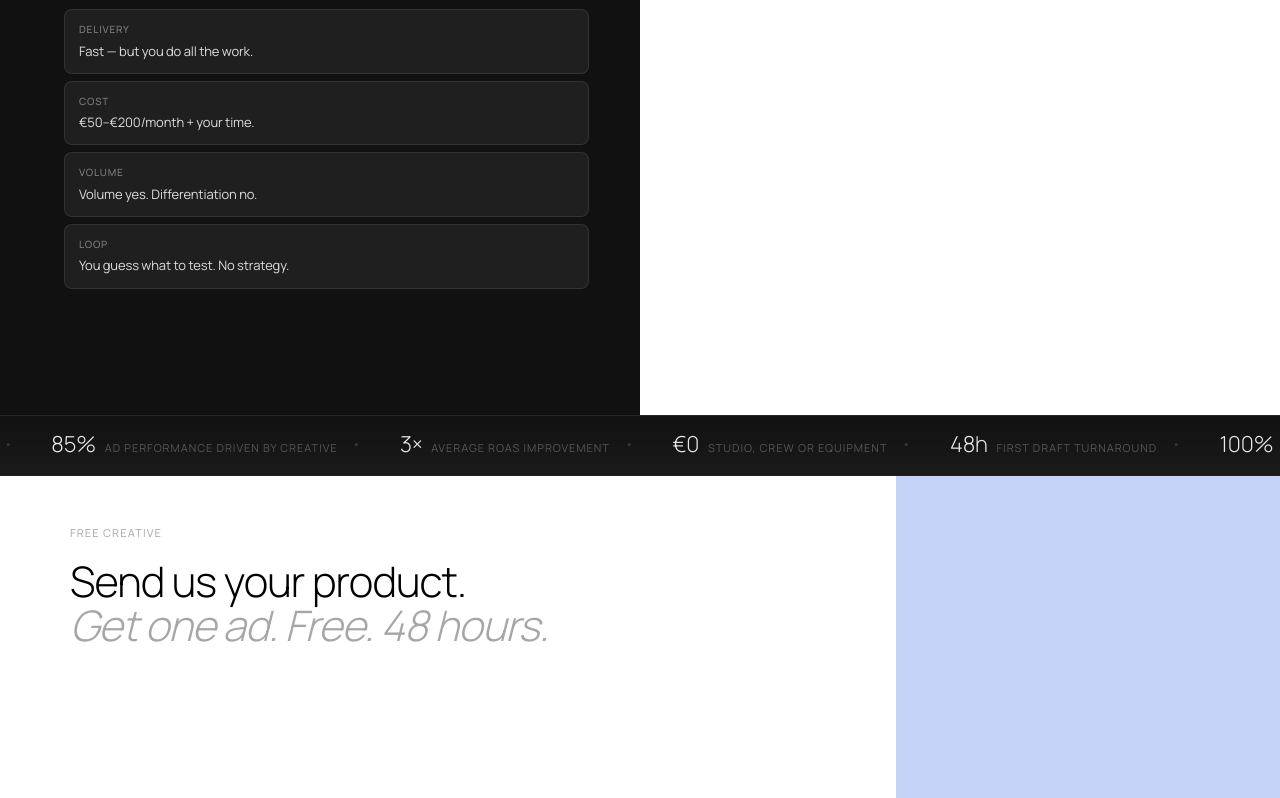
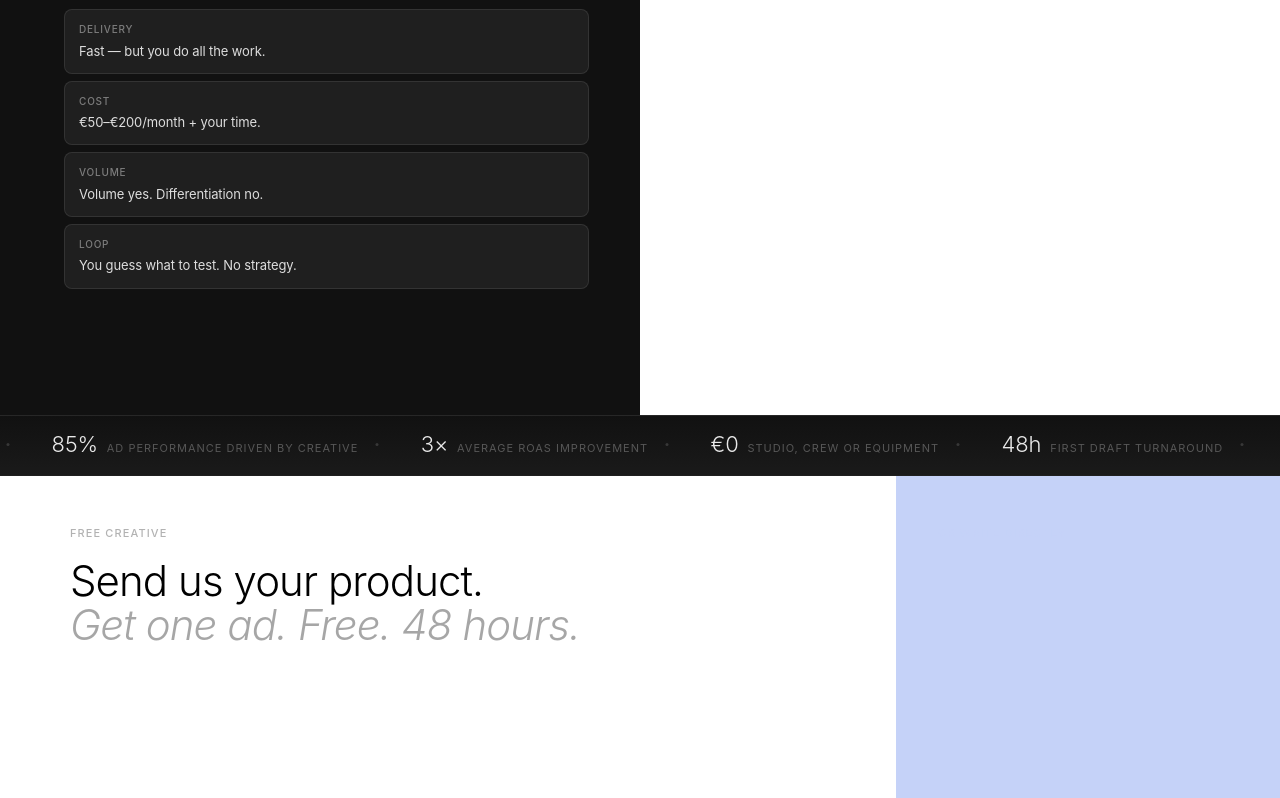
Before and after one commit to 0xAyoub/lumina-website, a React (Vite) app: page / in a window 1280 px wide. Shown: the part 6680-7478 px from the top of the page. Built offline with nearby package versions, Linux system fonts and the light colour scheme; the HTML template or start-up script is replaced by a standard one.

Commit message:
feat: switch to SF Pro via system font stack (-apple-system, BlinkMacSystemFont)

```diff
--- a/index.html
+++ b/index.html
@@ -175,7 +175,6 @@
     <!-- Fonts -->
     <link rel="preconnect" href="https://fonts.googleapis.com" />
     <link rel="preconnect" href="https://fonts.gstatic.com" crossorigin />
-    <link href="https://fonts.googleapis.com/css2?family=Manrope:wght@200;300;400;500;600&display=swap" rel="stylesheet" />
   </head>
 
   <body>
--- a/src/index.css
+++ b/src/index.css
@@ -61,7 +61,7 @@
 
   body {
     @apply bg-background text-foreground antialiased;
-    font-family: 'Manrope', sans-serif;
+    font-family: -apple-system, BlinkMacSystemFont, "SF Pro Text", "SF Pro Display", system-ui, sans-serif;
     letter-spacing: -0.008em;
   }
 
@@ -73,12 +73,12 @@
 
 /* Font utilities */
 .font-serif-display {
-  font-family: 'Manrope', sans-serif;
+  font-family: -apple-system, BlinkMacSystemFont, "SF Pro Display", "SF Pro Text", system-ui, sans-serif;
   font-weight: 300;
 }
 
 .font-sans-display {
-  font-family: 'Manrope', sans-serif;
+  font-family: -apple-system, BlinkMacSystemFont, "SF Pro Display", "SF Pro Text", system-ui, sans-serif;
   font-weight: 300;
 }
 
--- a/tailwind.config.ts
+++ b/tailwind.config.ts
@@ -14,9 +14,9 @@ export default {
     },
     extend: {
       fontFamily: {
-        sans: ["Manrope", "sans-serif"],
-        "sans-display": ["Manrope", "sans-serif"],
-        "serif-display": ["Manrope", "sans-serif"],
+        sans: ["-apple-system", "BlinkMacSystemFont", "SF Pro Text", "SF Pro Display", "system-ui", "sans-serif"],
+        "sans-display": ["-apple-system", "BlinkMacSystemFont", "SF Pro Display", "SF Pro Text", "system-ui", "sans-serif"],
+        "serif-display": ["-apple-system", "BlinkMacSystemFont", "SF Pro Display", "SF Pro Text", "system-ui", "sans-serif"],
       },
       colors: {
         border: "hsl(var(--border))",
```
